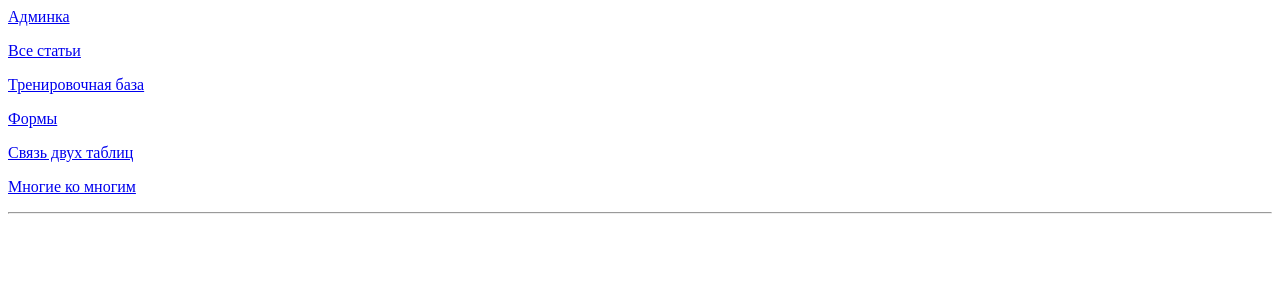
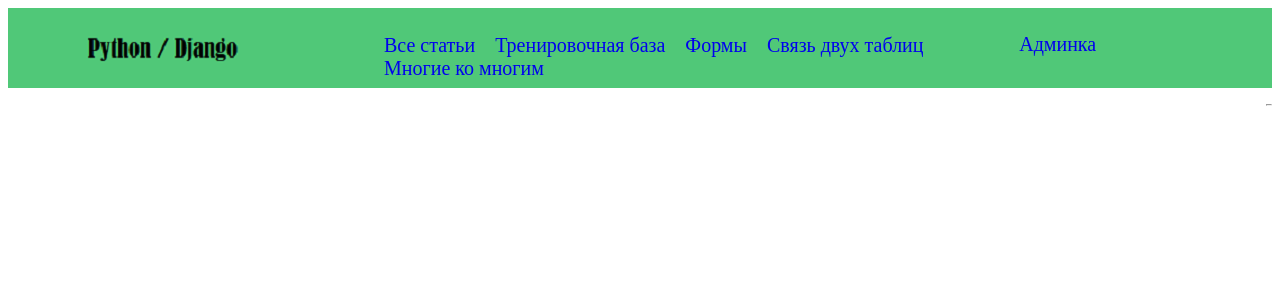
Before and after one commit to Nemolite/news, a Django app: template articles/templates/articles/basa.html in a window 1280 px wide. Shown: the top 300 px of the page. Run offline with Django 3.2, Linux system fonts and the light colour scheme; the template is opened without the code that fills it, so the values that code supplies are empty.

Commit message:
header/menu

```diff
--- a/articles/static/articles/css/style.css
+++ b/articles/static/articles/css/style.css
@@ -246,3 +246,50 @@ text-decoration: none;
 	height: 250px;
 	background-color: #838996;
 }
+
+/*Стили для news*/
+.header {
+    width:100%;
+    height:80px;
+    background-color:#50C878;
+    margin:0px;
+    padding:0px;
+}
+.header-logo {
+    width:25%;
+    height:80px;
+    float:left;
+}
+
+.header-menu {
+    width:55%;
+    height:80px;
+    float:left;
+}
+
+.header-admin {
+    width:19.5%;
+    height:80px;
+    float:left;
+    padding-top:25px;
+}
+
+.header-admin a {
+    text-decoration:none;
+    font-size:20px;
+}
+
+.header-menu-main {
+    list-style: none;
+    padding-top:10px;
+}
+
+.header-menu-main li {
+    float:left;
+    margin-left:20px;
+}
+
+.header-menu-main a {
+    text-decoration:none;
+    font-size:20px;
+}
--- a/articles/templates/articles/basa.html
+++ b/articles/templates/articles/basa.html
@@ -7,22 +7,30 @@
     <title>Title</title>
 </head>
 <body>
-<a href="/admin/login/">Админка</a>
-<p></p>
+<div class="header">
+    <div class="header-logo">
+        <a href="{% url 'index' %}">
+            <img src="{%  static 'articles/img/logo.png' %}" alt="Логотип">
+        </a>
+    </div>
+    <div class="header-menu">
+        <nav>
+            <ul class="header-menu-main">
+                {% if not onepostmark %}
+                    <li><a href="{% url 'index' %}">Все статьи</a></li>
+                    <li><a href="{% url 'dbtrening' %}">Тренировочная база</a></li>
+                    <li><a href="{% url 'myforms' %}">Формы</a></li>
+                    <li><a href="{% url 'spec' %}">Связь двух таблиц</a></li>
+                    <li><a href="{% url 'tomany' %}">Многие ко многим</a></li>
+                {% endif %}
+            </ul>
+        </nav>
+    </div>
+    <div class="header-admin">
+        <a href="/admin/login/">Админка</a>
+    </div>
+</div>
 
-{% if not onepostmark %}
-    <a href="{% url 'index' %}">Все статьи</a>
-<p></p>
-    <a href="{% url 'dbtrening' %}">Тренировочная база</a>
-<p></p>
-    <a href="{% url 'myforms' %}">Формы</a>
-<p></p>
-<a href="{% url 'spec' %}">Связь двух таблиц</a>
-<p></p>
-<a href="{% url 'tomany' %}">Многие ко многим</a>
-
-
-{% endif %}
 
 {% block contentcategory %}
 {% endblock %}
```
Also changed, not shown: articles/static/articles/img/logo.png (added).
